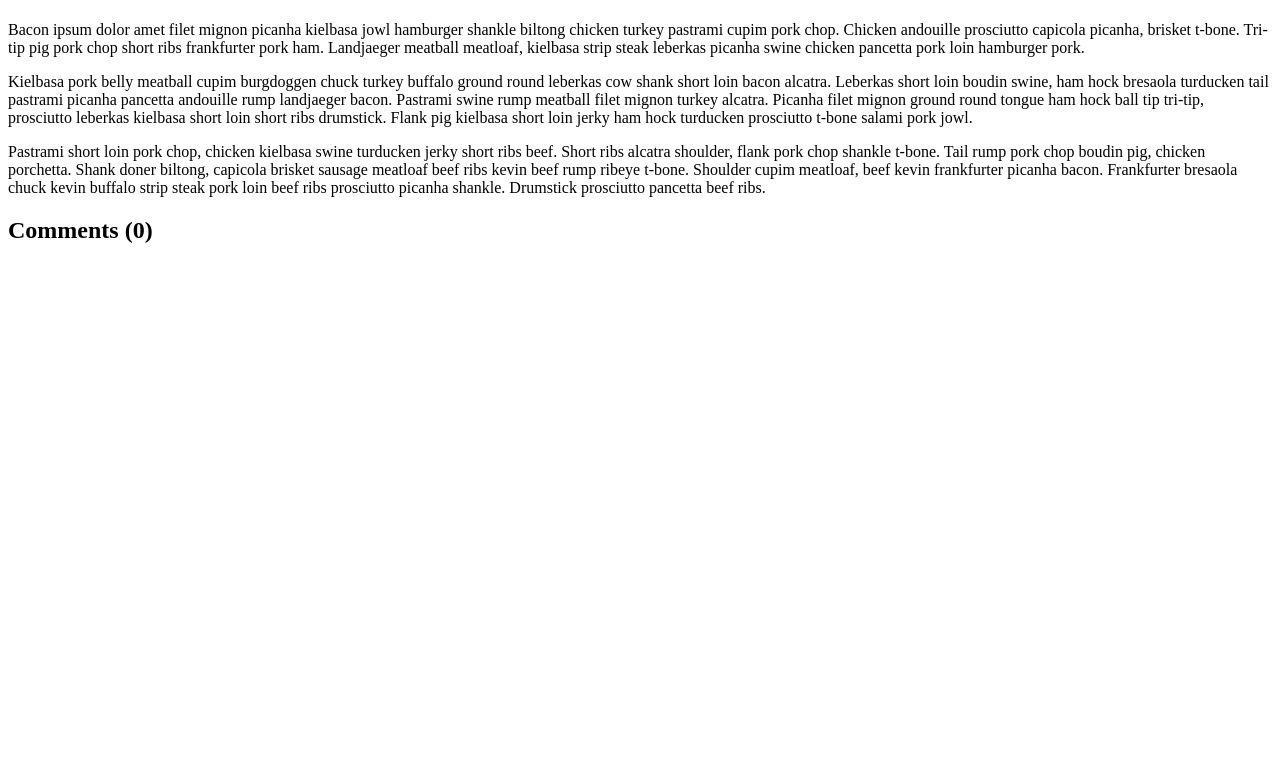
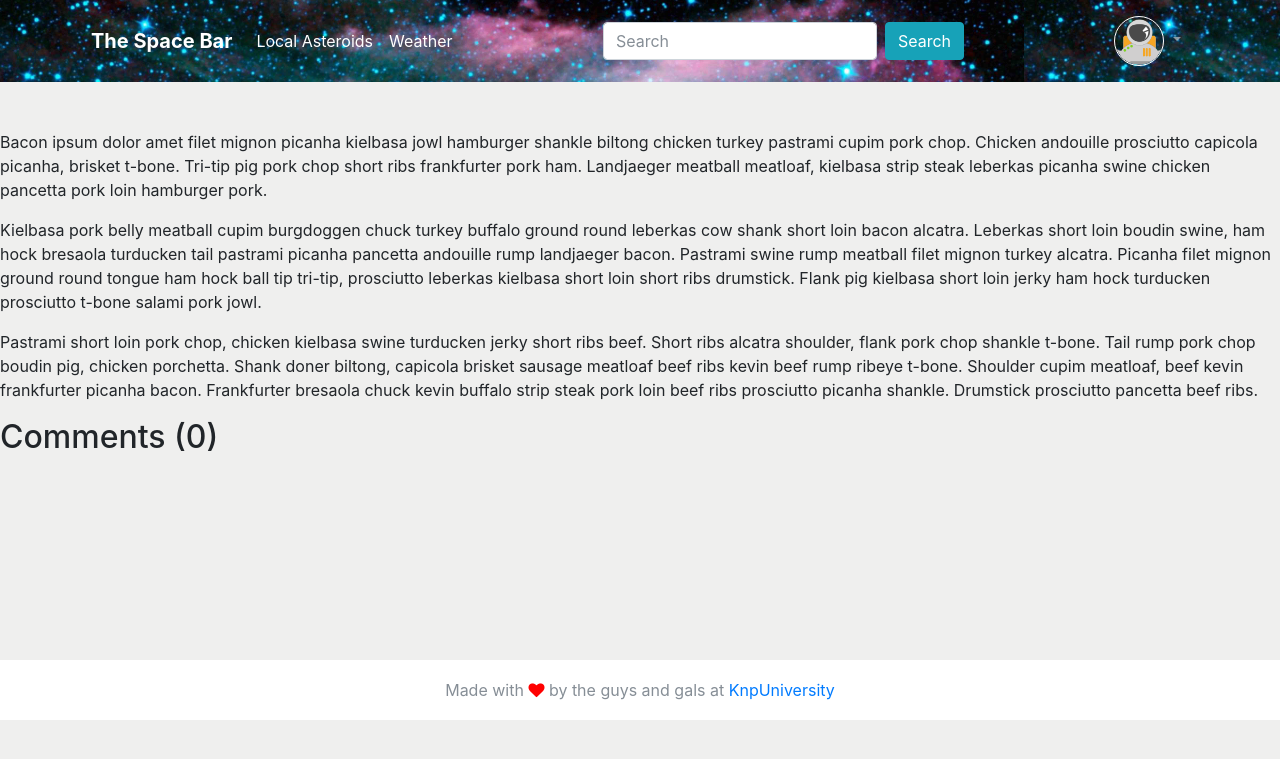
Before and after one commit to veaceslavfalceanu/the_space_bar, a Symfony app: template templates/article/show.html.twig in a window 1280 px wide. Shown: the top 759 px of the page. Run offline with Twig, Linux system fonts and the light colour scheme; the template is opened without the code that fills it, so the values that code supplies are empty; some libraries are stand-ins or nearby versions.

Commit message:
Updated Base Twig Template

```diff
--- a/templates/base.html.twig
+++ b/templates/base.html.twig
@@ -1,12 +1,68 @@
-<!DOCTYPE html>
-<html>
+<!doctype html>
+<html lang="en">
+
     <head>
-        <meta charset="UTF-8">
-        <title>{% block title %}Welcome!{% endblock %}</title>
-        {% block stylesheets %}{% endblock %}
+        <title>{% block title %}Welcome to the SpaceBar{% endblock %}</title>
+        <meta charset="utf-8">
+        <meta name="viewport" content="width=device-width, initial-scale=1, shrink-to-fit=no">
+
+        {% block stylesheets %}
+            <link rel="stylesheet" href="https://maxcdn.bootstrapcdn.com/bootstrap/4.0.0-beta.2/css/bootstrap.min.css" integrity="sha384-PsH8R72JQ3SOdhVi3uxftmaW6Vc51MKb0q5P2rRUpPvrszuE4W1povHYgTpBfshb" crossorigin="anonymous">
+            <link rel="stylesheet" href="{{ asset('css/font-awesome.css') }}">
+            <link rel="stylesheet" href="{{ asset('css/styles.css') }}">
+        {% endblock %}
     </head>
+
     <body>
+        <nav class="navbar navbar-expand-lg navbar-dark navbar-bg mb-5">
+            <a style="margin-left: 75px;" class="navbar-brand space-brand" href="#">The Space Bar</a>
+            <button class="navbar-toggler" type="button" data-toggle="collapse" data-target="#navbarNavDropdown" aria-controls="navbarNavDropdown" aria-expanded="false" aria-label="Toggle navigation">
+            <span class="navbar-toggler-icon"></span>
+          </button>
+            <div class="collapse navbar-collapse" id="navbarNavDropdown">
+                <ul class="navbar-nav mr-auto">
+                     <li class="nav-item">
+                       <a style="color: #fff;" class="nav-link" href="#">Local Asteroids</a>
+                     </li>
+                     <li class="nav-item">
+                       <a style="color: #fff;" class="nav-link" href="#">Weather</a>
+                     </li>
+                   </ul>
+                <form class="form-inline my-2 my-lg-0">
+                    <input class="form-control mr-sm-2" type="search" placeholder="Search" aria-label="Search">
+                    <button class="btn btn-info my-2 my-sm-0" type="submit">Search</button>
+                </form>
+                <ul class="navbar-nav ml-auto">
+                    <li class="nav-item dropdown" style="margin-right: 75px;">
+                        <a class="nav-link dropdown-toggle" href="http://example.com" id="navbarDropdownMenuLink" data-toggle="dropdown" aria-haspopup="true" aria-expanded="false">
+                  <img class="nav-profile-img rounded-circle" src="{{ asset('images/astronaut-profile.png') }}">
+                </a>
+                        <div class="dropdown-menu" aria-labelledby="navbarDropdownMenuLink">
+                            <a class="dropdown-item" href="#">Profile</a>
+                            <a class="dropdown-item" href="#">Create Post</a>
+                            <a class="dropdown-item" href="#">Logout</a>
+                        </div>
+                    </li>
+                </ul>
+            </div>
+        </nav>
+
         {% block body %}{% endblock %}
-        {% block javascripts %}{% endblock %}
+
+        <footer class="footer">
+            <div class="container text-center">
+                <span class="text-muted">Made with <i class="fa fa-heart" style="color: red;"></i> by the guys and gals at <a href="https://knpuniversity.com">KnpUniversity</a></span>
+            </div>
+        </footer>
+
+
+        {% block javascripts %}
+            <script src="https://code.jquery.com/jquery-3.2.1.min.js" integrity="sha256-hwg4gsxgFZhOsEEamdOYGBf13FyQuiTwlAQgxVSNgt4=" crossorigin="anonymous"></script>
+            <script src="https://cdnjs.cloudflare.com/ajax/libs/popper.js/1.12.3/umd/popper.min.js" integrity="sha384-vFJXuSJphROIrBnz7yo7oB41mKfc8JzQZiCq4NCceLEaO4IHwicKwpJf9c9IpFgh" crossorigin="anonymous"></script>
+            <script src="https://maxcdn.bootstrapcdn.com/bootstrap/4.0.0-beta.2/js/bootstrap.min.js" integrity="sha384-alpBpkh1PFOepccYVYDB4do5UnbKysX5WZXm3XxPqe5iKTfUKjNkCk9SaVuEZflJ" crossorigin="anonymous"></script>
+            <script>
+                $('.dropdown-toggle').dropdown();
+            </script>
+        {% endblock %}
     </body>
 </html>
```
